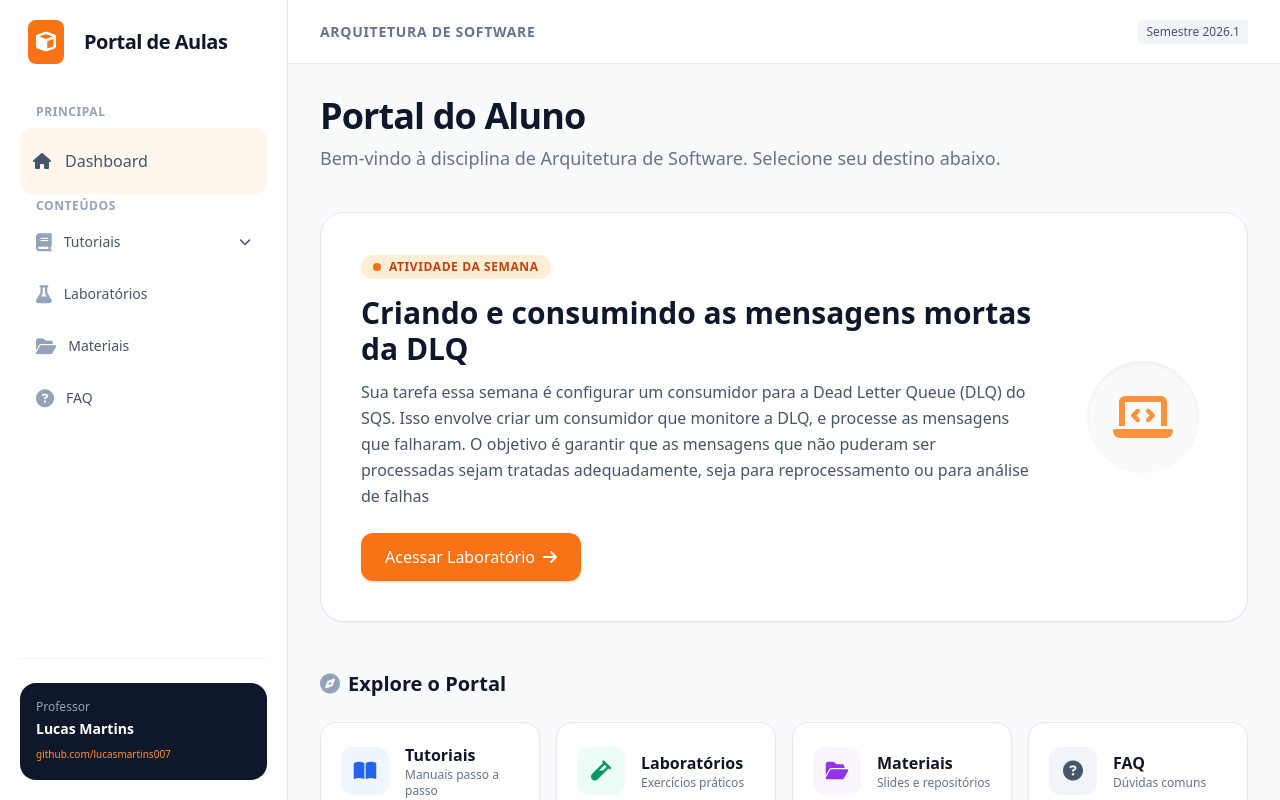
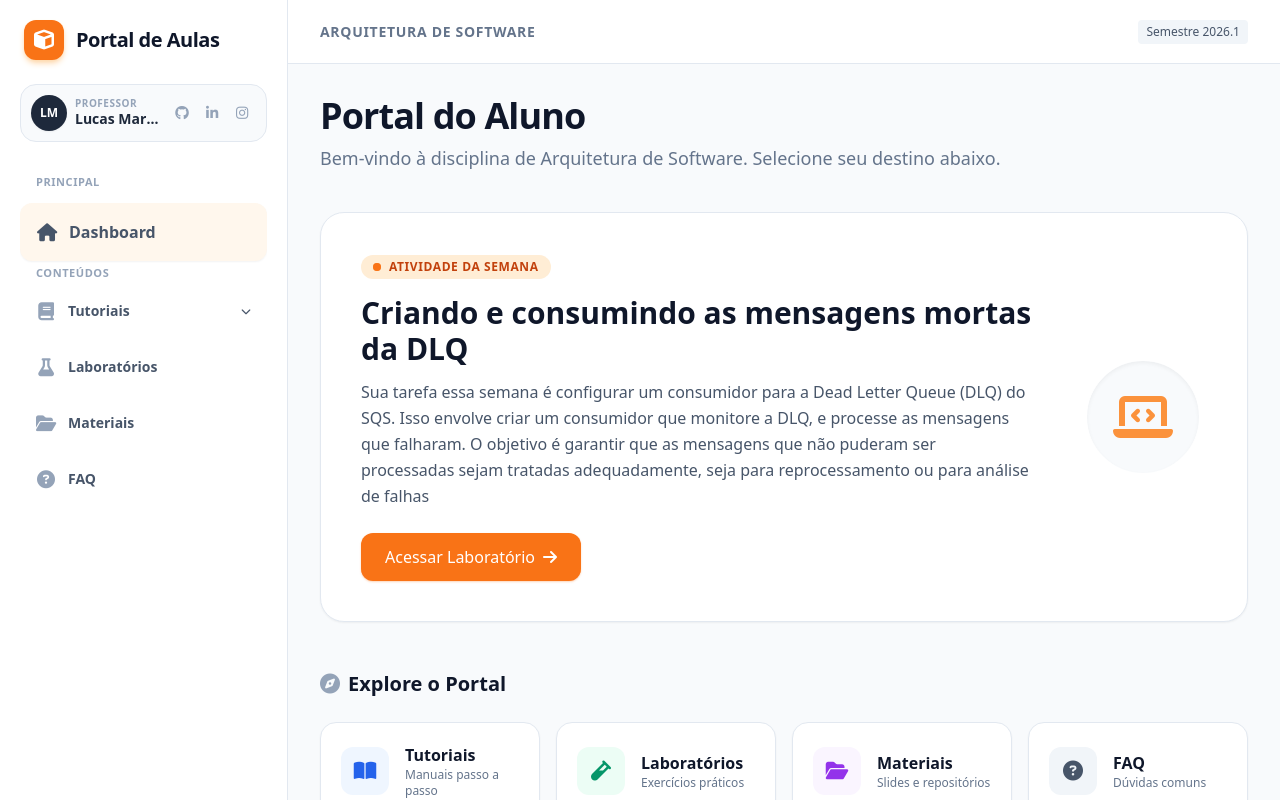
Before and after one commit to Aulas-Engenharia-de-software/portal-tutoriais, an Angular app: page /dashboard in a window 1280 px wide. Built offline with nearby package versions, Linux system fonts and the light colour scheme.

Commit message:
feat: Adicionando componente professor-badge

```diff
--- a/src/app/layout/sidebar/sidebar.component.html
+++ b/src/app/layout/sidebar/sidebar.component.html
@@ -1,37 +1,42 @@
 <div class="flex flex-col h-full p-5">
-  <div class="flex items-center gap-5 mb-10 px-2">
-    <div class="bg-orange-500 text-white p-2 rounded-lg">
+
+  <div class="flex items-center gap-3 mb-6 px-1">
+    <div
+      class="bg-orange-500 text-white w-10 h-10 rounded-xl flex items-center justify-center shadow-md shadow-orange-200">
       <i class="fas fa-cube text-xl"></i>
     </div>
-    <span class="text-xl font-bold tracking-tight text-slate-900">Portal de Aulas</span>
+    <span class="text-xl font-extrabold tracking-tight text-slate-900">Portal de Aulas</span>
   </div>
 
-  <nav class="flex-1 space-y-1">
+  <app-professor-badge />
+
+  <nav class="flex-1 space-y-1 overflow-y-auto">
 
     <div class="space-y-1">
-      <p class="px-4 text-xs font-semibold text-slate-400 tracking-wider mb-2 uppercase">Principal</p>
+      <p class="px-4 text-[11px] font-bold text-slate-400 tracking-wider mb-3 uppercase">Principal</p>
 
-      <a routerLink="/dashboard" routerLinkActive="bg-orange-50 text-orange-600 border-orange-200"
-         class="flex items-center gap-3 px-3 py-5 rounded-xl text-slate-600 hover:bg-slate-50 transition-all border border-transparent">
-        <i class="fas fa-home w-5"></i>
-        <span class="font-medium">Dashboard</span>
+      <a routerLink="/dashboard" routerLinkActive="bg-orange-50 text-orange-600 border-orange-200 shadow-sm"
+         class="flex items-center gap-3 px-4 py-3.5 rounded-xl text-slate-600 hover:bg-slate-50 transition-all border border-transparent">
+        <i class="fas fa-home w-5 text-center text-lg"></i>
+        <span class="font-semibold">Dashboard</span>
       </a>
 
-      <p class="px-4 text-xs font-semibold text-slate-400 tracking-wider mb-2 uppercase">Conteúdos</p>
+      <p class="px-4 text-[11px] font-bold text-slate-400 tracking-wider mb-3 uppercase mt-6">Conteúdos</p>
 
       <div>
         <button
           (click)="toggleTutorialsMenu()"
           [routerLink]="['/tutoriais']"
-          class="w-full flex items-center justify-between px-4 py-2.5 text-sm font-medium rounded-lg transition-all duration-200"
+          class="w-full flex items-center justify-between px-4 py-3 text-sm font-semibold rounded-xl transition-all duration-200"
           [ngClass]="isTutorialsMenuOpen ? 'bg-orange-50 text-orange-700' : 'text-slate-600 hover:bg-slate-50'">
 
           <div class="flex items-center gap-3">
-            <i class="fas fa-book text-lg" [ngClass]="isTutorialsMenuOpen ? 'text-orange-600' : 'text-slate-400'"></i>
+            <i class="fas fa-book w-5 text-center text-lg"
+               [ngClass]="isTutorialsMenuOpen ? 'text-orange-600' : 'text-slate-400'"></i>
             <span>Tutoriais</span>
           </div>
 
-          <i class="fas fa-chevron-down text-xs transition-transform duration-300"
+          <i class="fas fa-chevron-down text-[10px] transition-transform duration-300"
              [class.rotate-180]="isTutorialsMenuOpen"></i>
         </button>
 
@@ -44,13 +49,13 @@
 
               <a *ngFor="let tut of tutoriaisList | slice:0:4"
                  [routerLink]="tut.route"
-                 class="block px-3 py-2 text-sm text-slate-500 hover:text-orange-700 hover:bg-orange-50/50 rounded-md transition-colors truncate"
+                 class="block px-3 py-2 text-sm text-slate-500 hover:text-orange-700 hover:bg-orange-50/50 rounded-lg transition-colors truncate"
                  [title]="tut.title"> {{ tut.title }}
               </a>
 
               <a *ngIf="tutoriaisList.length > 4"
                  routerLink="/tutoriais"
-                 class="block px-3 py-2 mt-2 text-xs font-semibold text-orange-600 hover:text-orange-800 transition-colors">
+                 class="block px-3 py-2 mt-2 text-xs font-semibold text-orange-600 hover:translate-x-1 transition-transform">
                 Ver todos ({{ tutoriaisList.length }}) &rarr;
               </a>
 
@@ -60,33 +65,23 @@
       </div>
 
       <a routerLink="/laboratorios"
-         class="w-full flex items-center gap-3 px-4 py-2.5 text-sm font-medium text-slate-600 hover:bg-slate-50 rounded-lg transition-colors">
-        <i class="fas fa-flask text-lg text-slate-400"></i>
+         class="w-full flex items-center gap-3 px-4 py-3 text-sm font-semibold text-slate-600 hover:bg-slate-50 rounded-xl transition-all">
+        <i class="fas fa-flask w-5 text-center text-lg text-slate-400"></i>
         <span>Laboratórios</span>
       </a>
 
       <a routerLink="/materiais"
-         class="w-full flex items-center gap-3 px-4 py-2.5 text-sm font-medium text-slate-600 hover:bg-slate-50 rounded-lg transition-colors">
-        <i class="fas fa-folder-open text-lg text-slate-400"></i>
+         class="w-full flex items-center gap-3 px-4 py-3 text-sm font-semibold text-slate-600 hover:bg-slate-50 rounded-xl transition-all">
+        <i class="fas fa-folder-open w-5 text-center text-lg text-slate-400"></i>
         <span>Materiais</span>
       </a>
 
       <a routerLink="/faq"
-         class="w-full flex items-center gap-3 px-4 py-2.5 text-sm font-medium text-slate-600 hover:bg-slate-50 rounded-lg transition-colors">
-        <i class="fas fa-question-circle text-lg text-slate-400"></i>
+         class="w-full flex items-center gap-3 px-4 py-3 text-sm font-semibold text-slate-600 hover:bg-slate-50 rounded-xl transition-all">
+        <i class="fas fa-question-circle w-5 text-center text-lg text-slate-400"></i>
         <span>FAQ</span>
       </a>
     </div>
 
   </nav>
-
-  <div class="mt-auto pt-6 border-t border-slate-100">
-    <div class="bg-slate-900 rounded-2xl p-4 text-white">
-      <p class="text-xs text-slate-400 mb-1 font-medium">Professor</p>
-      <p class="text-sm font-bold">{{ nomeProfessor }}</p>
-      <a [href]="githubLink" target="_blank" class="text-[10px] text-orange-400 hover:underline mt-2 inline-block">
-        {{ githubLabel }}
-      </a>
-    </div>
-  </div>
 </div>
--- a/src/app/layout/sidebar/sidebar.component.ts
+++ b/src/app/layout/sidebar/sidebar.component.ts
@@ -1,25 +1,21 @@
 import { Component } from '@angular/core';
 import { CommonModule } from '@angular/common';
 import { RouterLink, RouterLinkActive } from '@angular/router';
-import {APP_ROUTES} from '../../core/constants/routes.constants';
+import { APP_ROUTES } from '../../core/constants/routes.constants';
+import { ProfessorBadgeComponent } from '../../shared/components/professor-badge/professor-badge.component';
 
 @Component({
   selector: 'app-sidebar',
   standalone: true,
-  imports: [
-    CommonModule,
-    RouterLink,
-    RouterLinkActive
-  ],
-  templateUrl: './sidebar.component.html'
+  imports: [CommonModule, RouterLink, RouterLinkActive, ProfessorBadgeComponent],
+  templateUrl: './sidebar.component.html',
 })
 export class SidebarComponent {
-
   isTutorialsMenuOpen = false;
 
   nomeProfessor = 'Lucas Martins';
   disciplina = 'Arquitetura de Software';
-  githubLink = 'https://github.com/lucasmartins007';
+
   githubLabel = 'github.com/lucasmartins007';
 
   tutoriaisList = [
@@ -32,5 +28,4 @@ export class SidebarComponent {
   toggleTutorialsMenu() {
     this.isTutorialsMenuOpen = !this.isTutorialsMenuOpen;
   }
-
 }
--- /dev/null
+++ b/src/app/shared/components/professor-badge/professor-badge.component.html
@@ -0,0 +1,22 @@
+<div class="mb-8">
+  <div class="flex items-center gap-2 p-2.5 bg-slate-50 border border-slate-200 rounded-2xl hover:border-orange-300 hover:shadow-sm transition-all group">
+    <div class="w-9 h-9 shrink-0 rounded-full bg-slate-800 text-white flex items-center justify-center font-bold text-xs shadow-sm group-hover:bg-orange-500 transition-colors">
+      LM
+    </div>
+    <div class="flex-1 min-w-0">
+      <p class="text-[10px] font-bold text-slate-400 uppercase tracking-wider mb-0.5 leading-none">Professor</p>
+      <p class="text-sm font-bold text-slate-800 truncate leading-tight">{{ nomeProfessor }}</p>
+    </div>
+    <div class="flex gap-0.5 shrink-0">
+      <a [href]="githubLink" target="_blank" title="GitHub" class="w-7 h-7 flex items-center justify-center rounded-md text-slate-400 hover:bg-slate-200 hover:text-slate-900 transition-colors">
+        <i class="fab fa-github text-sm"></i>
+      </a>
+      <a [href]="linkedinLink" target="_blank" title="LinkedIn" class="w-7 h-7 flex items-center justify-center rounded-md text-slate-400 hover:bg-blue-50 hover:text-blue-600 transition-colors">
+        <i class="fab fa-linkedin-in text-sm"></i>
+      </a>
+      <a [href]="instagramLink" target="_blank" title="Instagram" class="w-7 h-7 flex items-center justify-center rounded-md text-slate-400 hover:bg-pink-50 hover:text-pink-600 transition-colors">
+        <i class="fab fa-instagram text-sm"></i>
+      </a>
+    </div>
+  </div>
+</div>
--- /dev/null
+++ b/src/app/shared/components/professor-badge/professor-badge.component.ts
@@ -0,0 +1,17 @@
+import { Component } from '@angular/core';
+
+@Component({
+  selector: 'app-professor-badge',
+  imports: [],
+  templateUrl: './professor-badge.component.html',
+  styleUrl: './professor-badge.component.css',
+})
+export class ProfessorBadgeComponent {
+
+  nomeProfessor = 'Lucas Martins';
+
+  githubLink = 'https://github.com/lucasmartins007';
+  instagramLink = 'https://www.instagram.com/lucas__martinso';
+  linkedinLink = 'https://www.linkedin.com/in/lucas-m-1816b5207/?locale=en-US'
+
+}
```
Also changed, not shown: src/app/shared/components/professor-badge/professor-badge.component.css (added), 1 other file (tests, documents, lock files or other folders).
